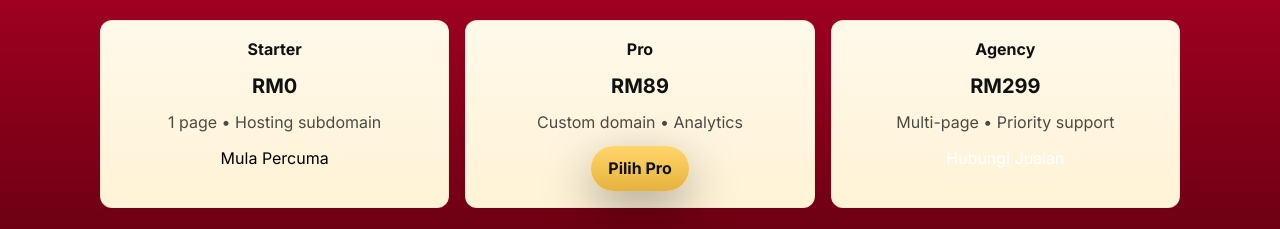
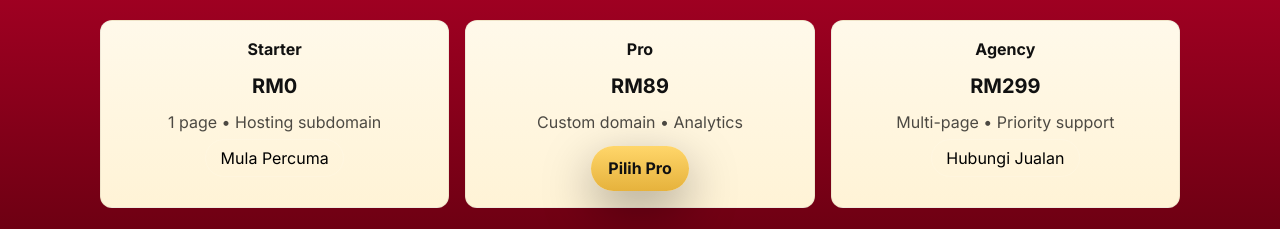
Before and after one commit to amirinrosli7/gerbangimpian, a plain HTML site: page index.html in a window 1280 px wide. Shown: the part 1200-1429 px from the top of the page. Drawn offline with Linux system fonts and the light colour scheme.

```diff
--- a/index.html
+++ b/index.html
@@ -207,7 +207,8 @@
           <div style="font-weight:800">Agency</div>
           <div style="font-size:1.25rem;font-weight:800;margin:8px 0">RM299</div>
           <div style="color:rgba(0,0,0,0.7)">Multi-page • Priority support</div>
-          <div style="margin-top:10px"><a class="btn-ghost" href="#contact" style="color:var(--white)">Hubungi Jualan</a></div>
+          <div style="margin-top:10px"><a class="btn-ghost" href="#contact" style="color:#000000">Hubungi Jualan</a>
+</div>
         </div>
       </div>
     </section>
```
